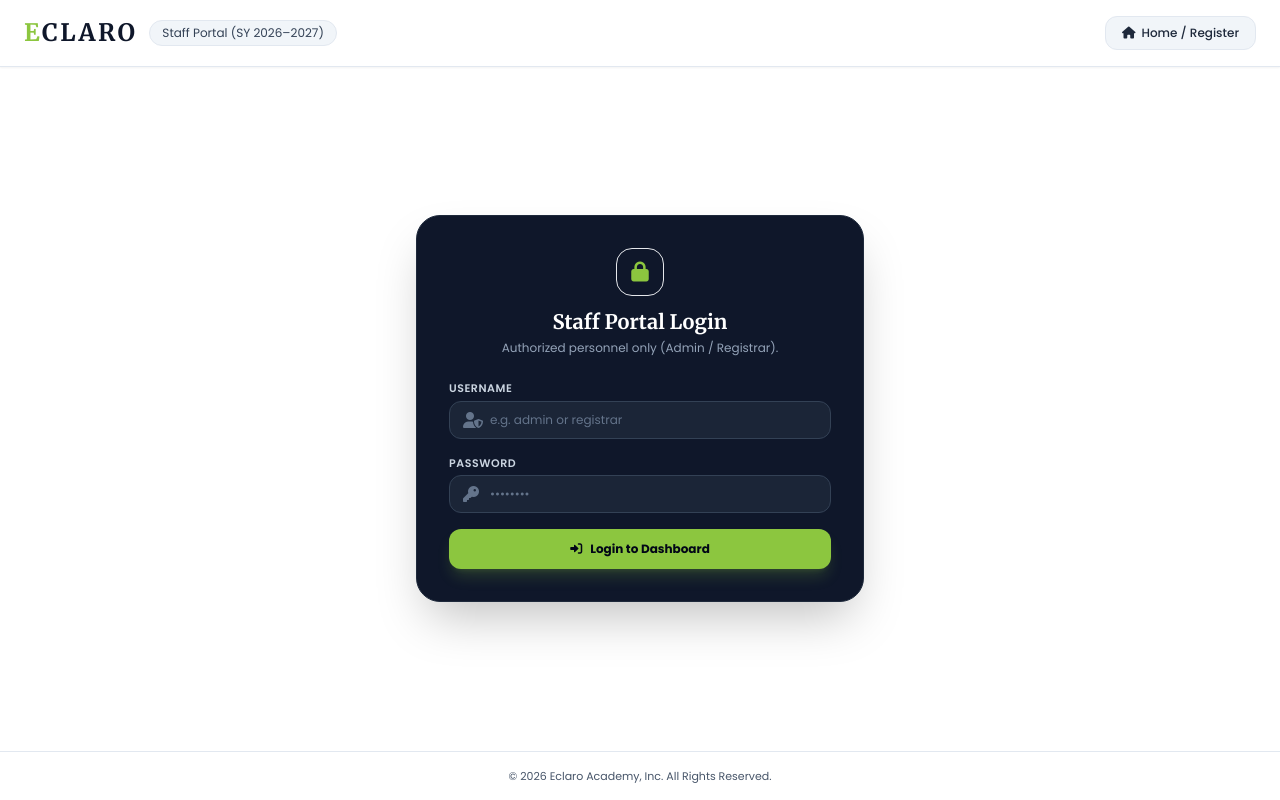
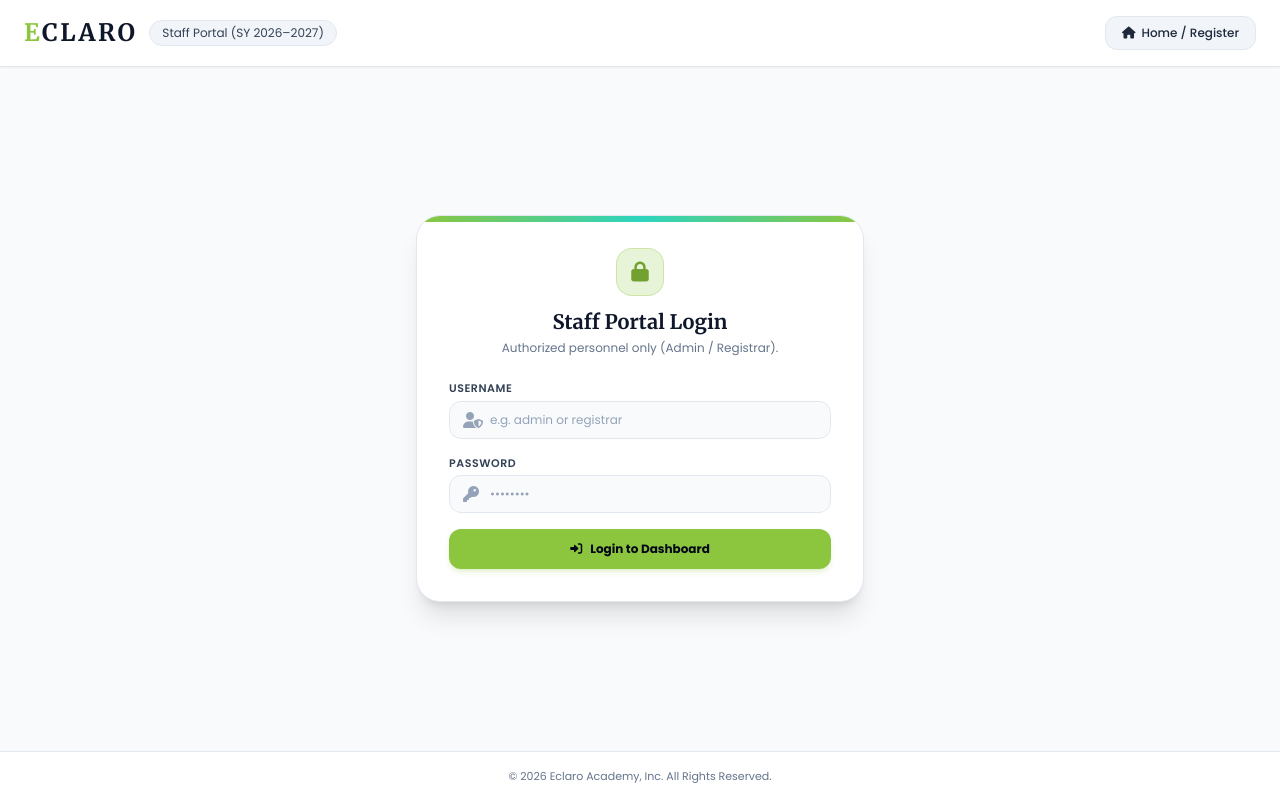
Before and after one commit to erickarcenal-hue/eclaro-visitor-system, a Flask app: page /login in a window 1280 px wide. Run offline with Flask 3, Linux system fonts and the light colour scheme; some libraries are stand-ins or nearby versions.

Commit message:
Update login.html

```diff
--- a/templates/login.html
+++ b/templates/login.html
@@ -11,12 +11,12 @@
     <style>
         body { font-family: 'Poppins', sans-serif; }
         .font-serif-title { font-family: 'Merriweather', serif; }
+        .text-eclaro-lime { color: #8CC63F; }
         .bg-eclaro-lime { background-color: #8CC63F; }
-        .text-eclaro-lime { color: #8CC63F; }
         .border-eclaro-lime { border-color: #8CC63F; }
     </style>
 </head>
-<body class="bg-white min-h-screen flex flex-col justify-between text-slate-100">
+<body class="bg-slate-50 min-h-screen flex flex-col justify-between text-slate-800">
 
     <!-- Navbar -->
     <header class="w-full px-6 py-4 flex justify-between items-center border-b border-slate-200 bg-white shadow-sm">
@@ -33,21 +33,21 @@
 
     <!-- Main Content -->
     <main class="flex-grow flex items-center justify-center p-4 sm:p-6">
-        <div class="w-full max-w-md bg-slate-900 backdrop-blur-xl border border-slate-800 p-6 sm:p-8 rounded-3xl shadow-2xl relative overflow-hidden text-slate-100">
-            <div class="absolute top-0 left-0 right-0 h-1.5 bg-gradient-to-r from-eclaro-lime via-teal-400 to-eclaro-lime"></div>
+        <div class="w-full max-w-md bg-white border border-slate-200 p-6 sm:p-8 rounded-3xl shadow-xl relative overflow-hidden text-slate-800">
+            <div class="absolute top-0 left-0 right-0 h-1.5 bg-gradient-to-r from-[#8CC63F] via-teal-400 to-[#8CC63F]"></div>
 
             <div class="mb-6 text-center">
-                <div class="w-12 h-12 bg-eclaro-lime/20 text-eclaro-lime rounded-2xl flex items-center justify-center mx-auto text-xl border border-eclaro-lime/30 mb-3">
+                <div class="w-12 h-12 bg-[#8CC63F]/20 text-[#72a131] rounded-2xl flex items-center justify-center mx-auto text-xl border border-[#8CC63F]/30 mb-3">
                     <i class="fas fa-lock"></i>
                 </div>
-                <h1 class="text-xl font-bold font-serif-title text-white">Staff Portal Login</h1>
-                <p class="text-xs text-slate-400 mt-1">Authorized personnel only (Admin / Registrar).</p>
+                <h1 class="text-xl font-bold font-serif-title text-slate-900">Staff Portal Login</h1>
+                <p class="text-xs text-slate-500 mt-1">Authorized personnel only (Admin / Registrar).</p>
             </div>
 
             {% with messages = get_flashed_messages(with_categories=true) %}
                 {% if messages %}
                     {% for category, message in messages %}
-                        <div class="mb-4 bg-rose-500/20 border border-rose-500/40 text-rose-300 text-xs p-3 rounded-xl text-center">
+                        <div class="mb-4 bg-rose-50 border border-rose-200 text-rose-600 text-xs p-3 rounded-xl text-center font-medium">
                             {{ message }}
                         </div>
                     {% endfor %}
@@ -56,22 +56,22 @@
 
             <form action="/login" method="POST" class="space-y-4">
                 <div>
-                    <label class="block text-[11px] font-semibold text-slate-300 uppercase tracking-wider mb-1">Username</label>
+                    <label class="block text-[11px] font-semibold text-slate-700 uppercase tracking-wider mb-1">Username</label>
                     <div class="relative">
-                        <span class="absolute inset-y-0 left-0 flex items-center pl-3.5 text-slate-500"><i class="fas fa-user-shield"></i></span>
-                        <input type="text" name="username" required placeholder="e.g. admin or registrar" class="w-full bg-slate-800/80 border border-slate-700 rounded-xl px-3.5 py-2.5 pl-10 text-xs text-white placeholder-slate-500 focus:outline-none focus:border-[#8CC63F] transition-all">
+                        <span class="absolute inset-y-0 left-0 flex items-center pl-3.5 text-slate-400"><i class="fas fa-user-shield"></i></span>
+                        <input type="text" name="username" required placeholder="e.g. admin or registrar" class="w-full bg-slate-50 border border-slate-200 rounded-xl px-3.5 py-2.5 pl-10 text-xs text-slate-900 placeholder-slate-400 focus:outline-none focus:border-[#8CC63F] focus:bg-white transition-all">
                     </div>
                 </div>
 
                 <div>
-                    <label class="block text-[11px] font-semibold text-slate-300 uppercase tracking-wider mb-1">Password</label>
+                    <label class="block text-[11px] font-semibold text-slate-700 uppercase tracking-wider mb-1">Password</label>
                     <div class="relative">
-                        <span class="absolute inset-y-0 left-0 flex items-center pl-3.5 text-slate-500"><i class="fas fa-key"></i></span>
-                        <input type="password" name="password" required placeholder="••••••••" class="w-full bg-slate-800/80 border border-slate-700 rounded-xl px-3.5 py-2.5 pl-10 text-xs text-white placeholder-slate-500 focus:outline-none focus:border-[#8CC63F] transition-all">
+                        <span class="absolute inset-y-0 left-0 flex items-center pl-3.5 text-slate-400"><i class="fas fa-key"></i></span>
+                        <input type="password" name="password" required placeholder="••••••••" class="w-full bg-slate-50 border border-slate-200 rounded-xl px-3.5 py-2.5 pl-10 text-xs text-slate-900 placeholder-slate-400 focus:outline-none focus:border-[#8CC63F] focus:bg-white transition-all">
                     </div>
                 </div>
 
-                <button type="submit" class="w-full bg-[#8CC63F] hover:bg-[#7ab332] text-slate-950 font-bold py-3 rounded-xl text-xs transition-all shadow-lg shadow-[#8CC63F]/20 mt-2 flex items-center justify-center gap-2">
+                <button type="submit" class="w-full bg-[#8CC63F] hover:bg-[#7ab332] text-slate-950 font-bold py-3 rounded-xl text-xs transition-all shadow-md shadow-[#8CC63F]/20 mt-2 flex items-center justify-center gap-2">
                     <i class="fas fa-sign-in-alt"></i> Login to Dashboard
                 </button>
             </form>
@@ -79,7 +79,7 @@
     </main>
 
     <!-- Footer -->
-    <footer class="w-full text-center py-4 border-t border-slate-200 text-[11px] text-slate-600 bg-white">
+    <footer class="w-full text-center py-4 border-t border-slate-200 text-[11px] text-slate-500 bg-white">
         <p>© 2026 Eclaro Academy, Inc. All Rights Reserved.</p>
     </footer>
 
```
